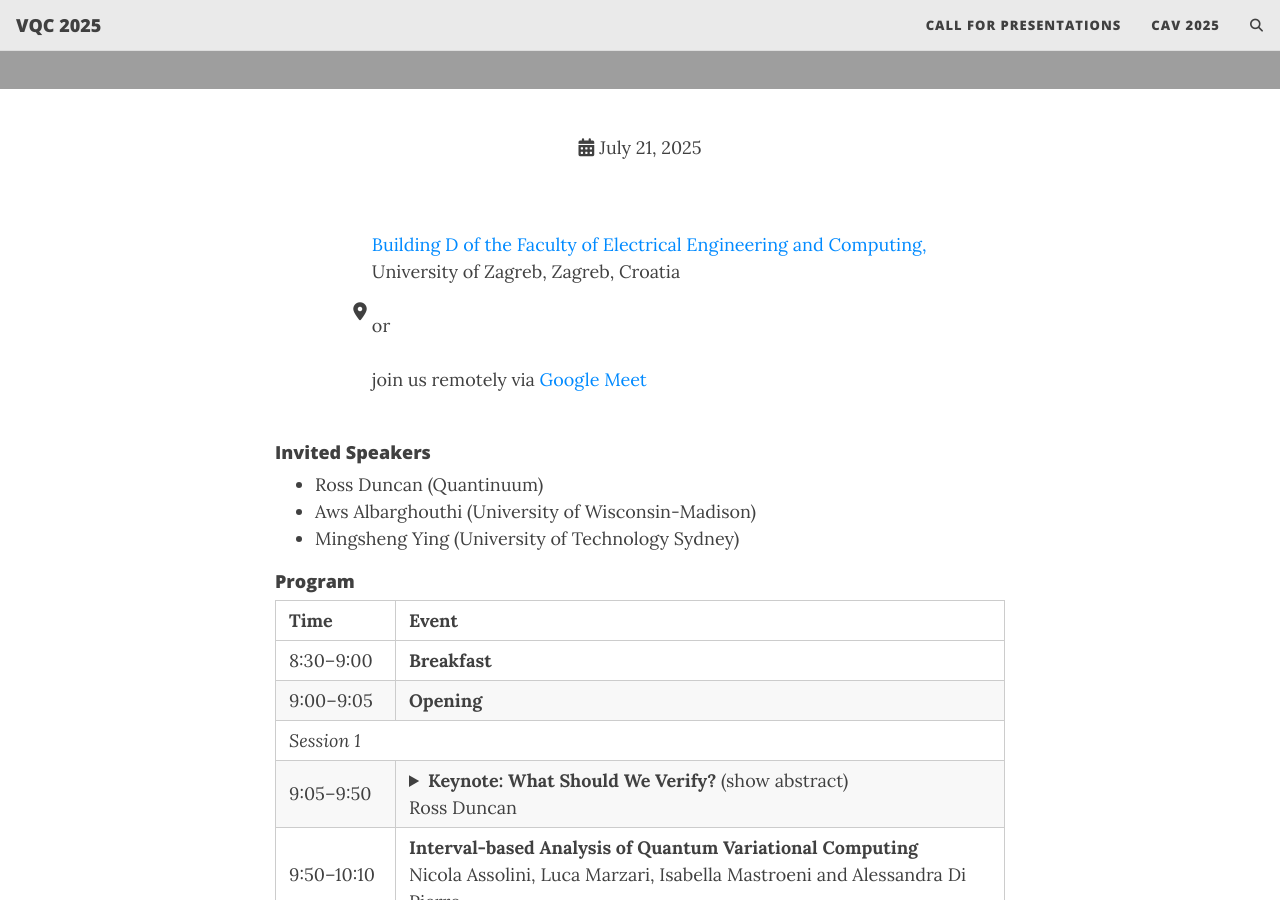
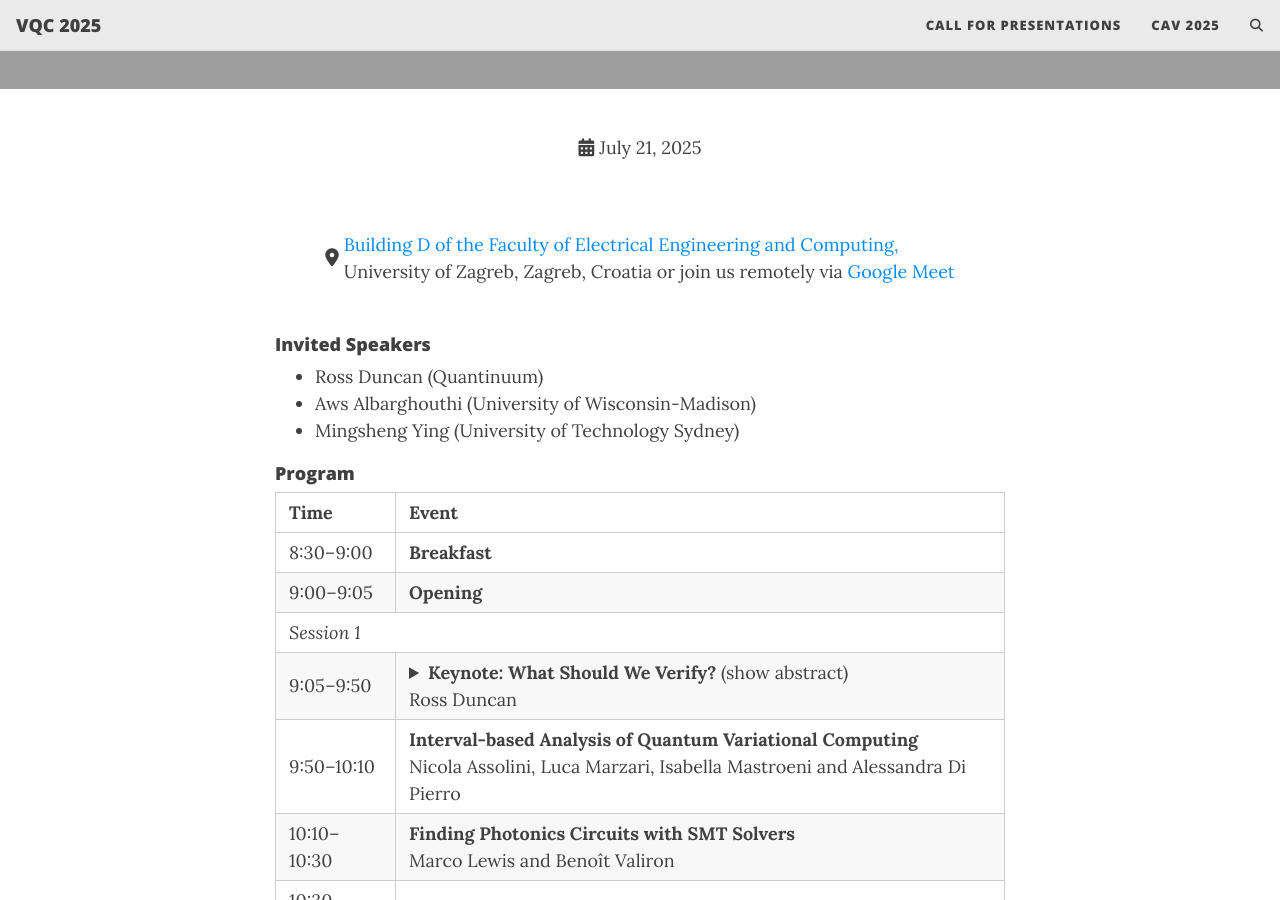
Before and after one commit to VerifiedQC/2025, a Jekyll site: the page built from schedule.md, in a window 1280 px wide and 900 px high, scrolled down 526 px. Built offline with Jekyll 4.4.1, drawn with Linux system fonts in a browser that asks for light colours; comment, search, counter and statistics services are not loaded.

Commit message:
Update schedule.md

```diff
--- a/schedule.md
+++ b/schedule.md
@@ -10,7 +10,7 @@ cover-img: "/assets/img/zagreb.png"
         <i class="fas fa-calendar-alt"></i> July 21, 2025
     </span>
     <span class="workshop-detail">
-        <i class="fas fa-location-dot"></i> <p><a href="https://www.google.com/maps/place/Faculty+of+Electrical+Engineering+and+Computing/@45.8003692,15.968797,17z/data=!3m1!4b1!4m6!3m5!1s0x4765d6f150cf2ccd:0x739e5c279fd98531!8m2!3d45.8003692!4d15.9713773!16zL20vMGd3dDd3?entry=ttu&g_ep=EgoyMDI1MDMxNy4wIKXMDSoJLDEwMjExNDUzSAFQAw%3D%3D">Building D of the Faculty of Electrical Engineering and Computing, </a>  <br/> University of Zagreb, Zagreb, Croatia <br/><br/>or<br/><br/>  join us remotely via <a href="https://meet.google.com/hgw-mgem-bhq">Google Meet </a> </p>
+        <i class="fas fa-location-dot"></i> <p><a href="https://www.google.com/maps/place/Faculty+of+Electrical+Engineering+and+Computing/@45.8003692,15.968797,17z/data=!3m1!4b1!4m6!3m5!1s0x4765d6f150cf2ccd:0x739e5c279fd98531!8m2!3d45.8003692!4d15.9713773!16zL20vMGd3dDd3?entry=ttu&g_ep=EgoyMDI1MDMxNy4wIKXMDSoJLDEwMjExNDUzSAFQAw%3D%3D">Building D of the Faculty of Electrical Engineering and Computing, </a>  <br/> University of Zagreb, Zagreb, Croatia or join us remotely via <a href="https://meet.google.com/hgw-mgem-bhq">Google Meet </a> </p>
 </span>
 </div>
 
```
